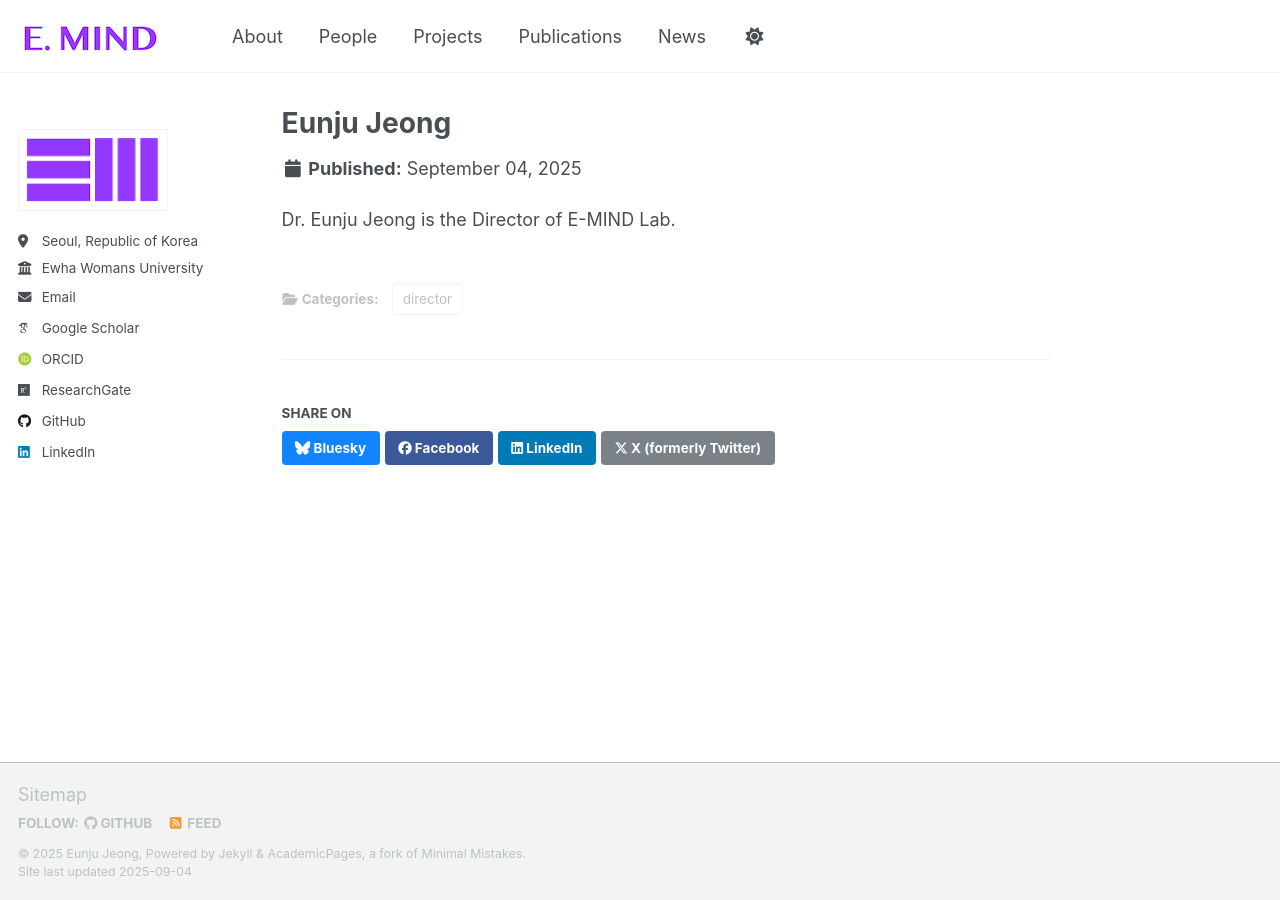
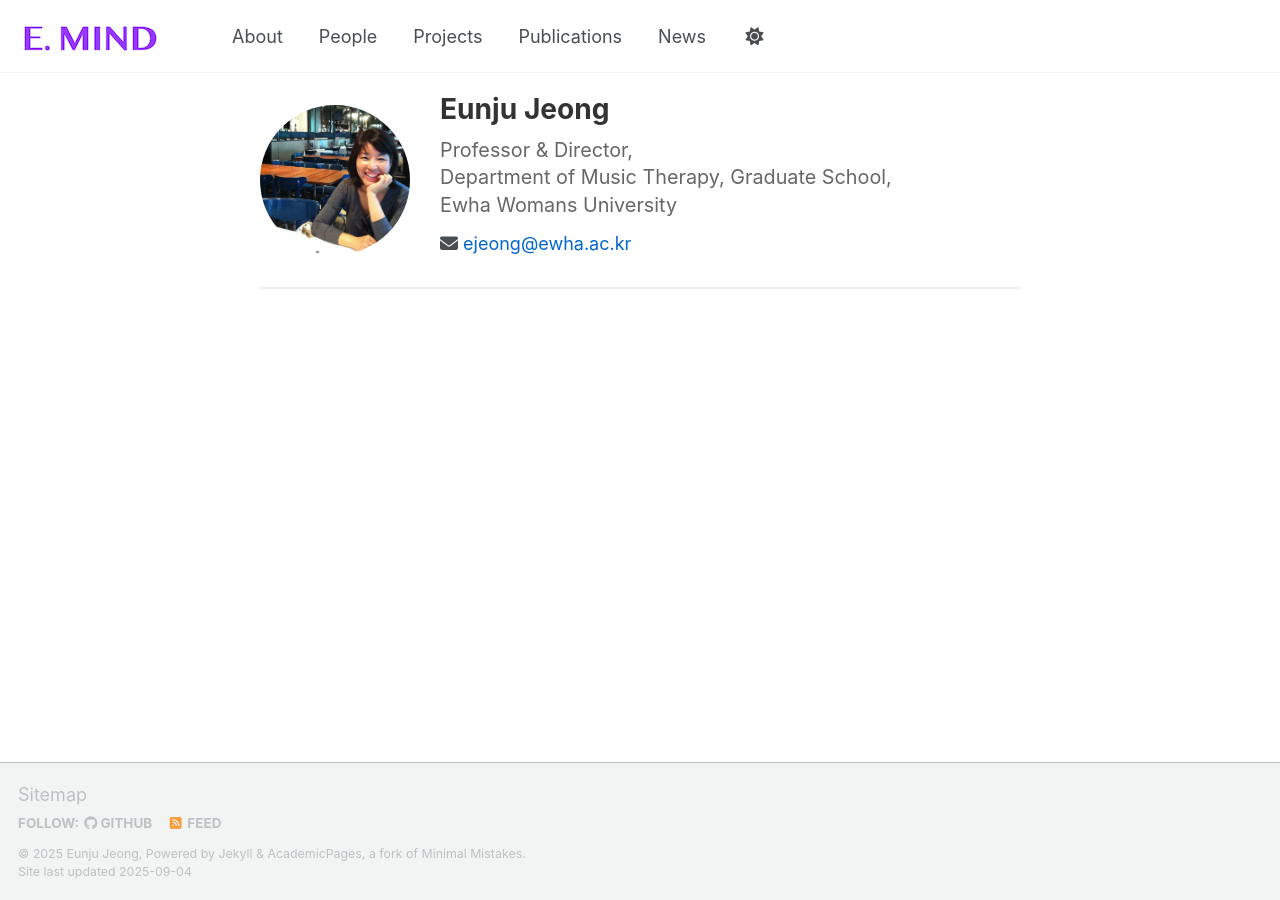
Before and after one commit to eunjujeong/E.MIND, a Jekyll site: the page built from _people/director_ejeong.md, in a window 1280 px wide. Built offline with Jekyll 4.4.1, drawn with Linux system fonts in a browser that asks for light colours; some web fonts are replaced; a script that is not in the unit is left out.

Commit message:
Update director_ejeong.md

```diff
--- a/_people/director_ejeong.md
+++ b/_people/director_ejeong.md
@@ -1,10 +1,10 @@
 ---
 title: "Eunju Jeong"
+layout: people
 collection: people
 category: director
 permalink: /people/director_ejeong
 excerpt: 'Professor & Director,<br> Department of Music Therapy, Graduate School,<br> Ewha Womans University'
 email: "ejeong@ewha.ac.kr"
+avatar: "ejeong.jpg"
 ---
-
-Dr. Eunju Jeong is the Director of E-MIND Lab.
```
